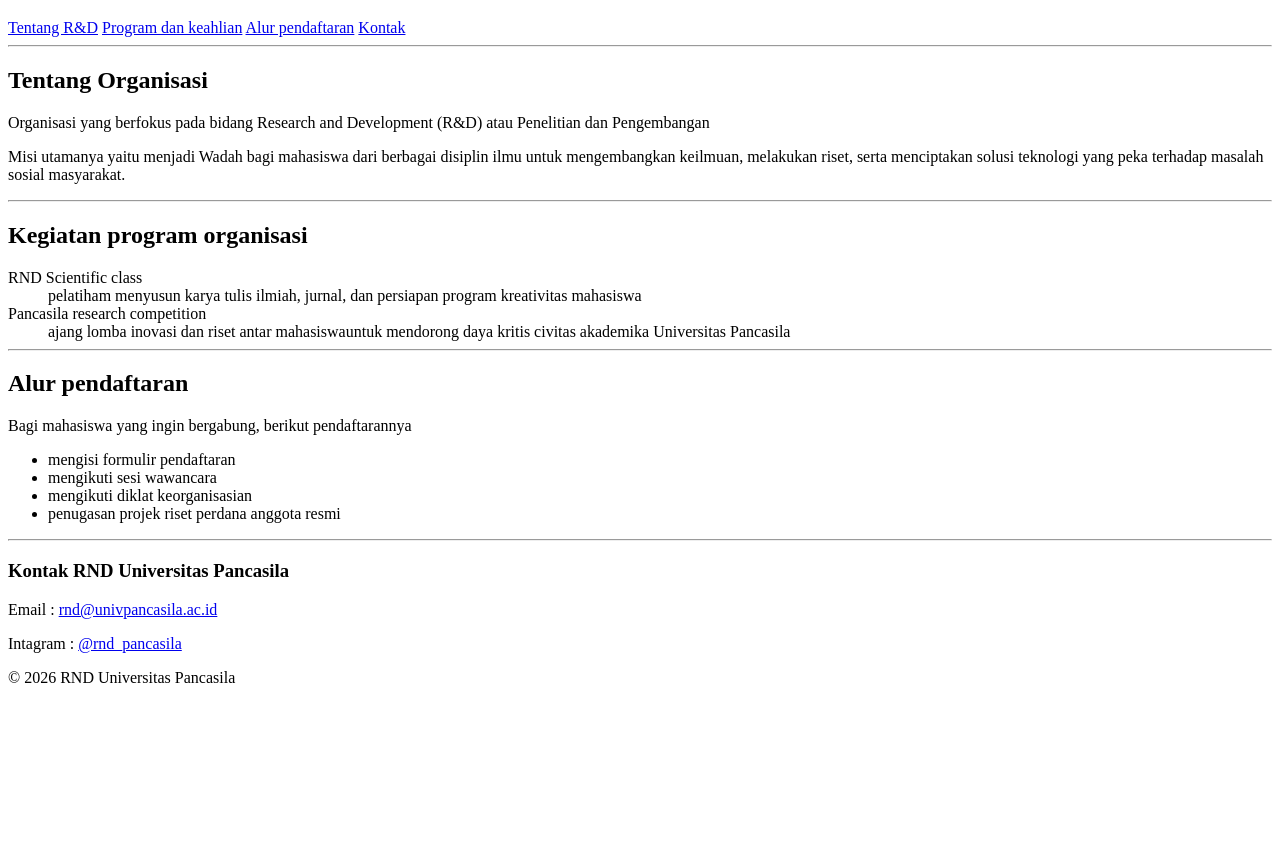
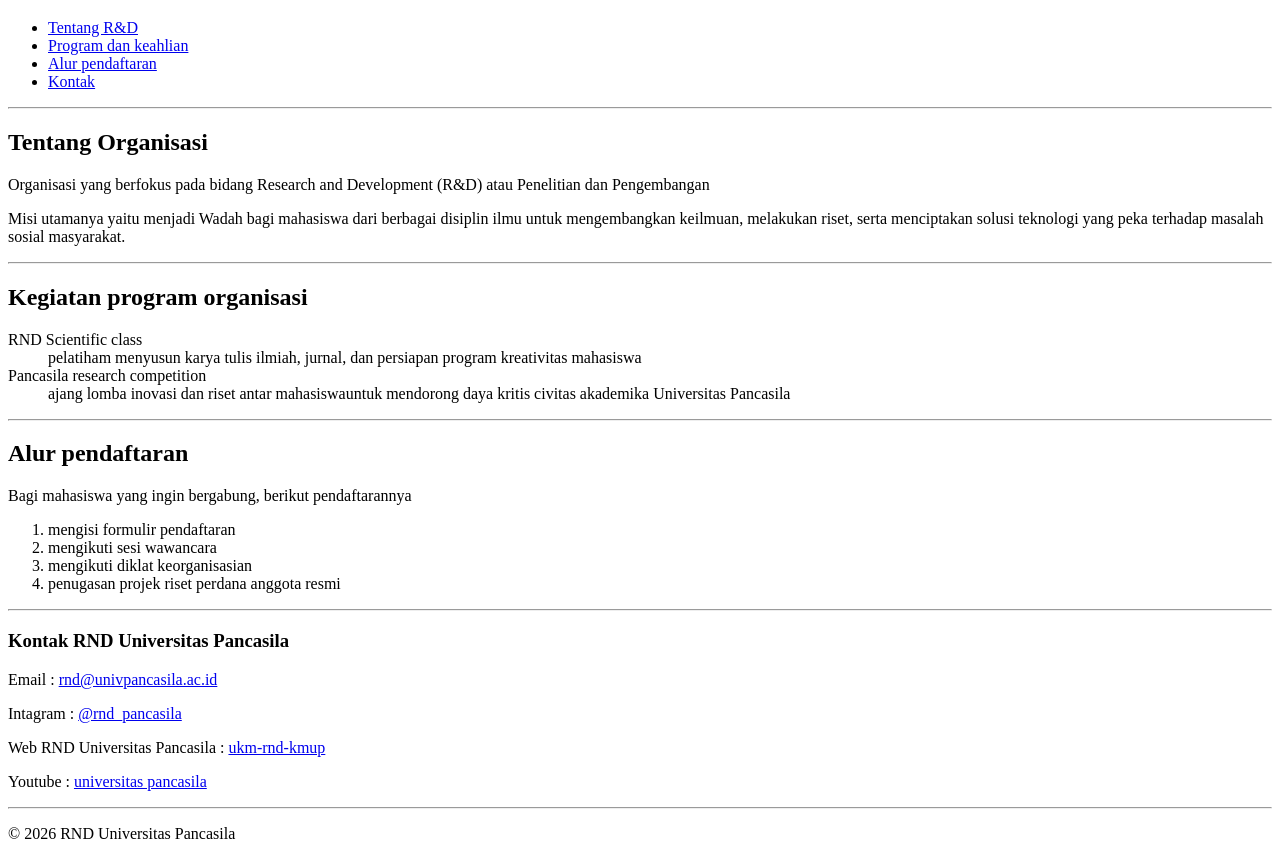
Before and after one commit to ridhosch/Praktikum_DesainWeb-A_4525210066_RidhoSachlan, a plain HTML site: page Pertemuan2/Source code/pertemuan2.html in a window 1280 px wide. Shown: the part 473-1332 px from the top of the page. Before the commit the page ends 1176 px from the top, so only its background shows below. Drawn offline with Linux system fonts and the light colour scheme.

Commit message:
commit pertama

```diff
--- a/Pertemuan2/Source code/pertemuan2.html
+++ b/Pertemuan2/Source code/pertemuan2.html
@@ -7,11 +7,14 @@
 </head>
 <body>
     <img src="https://encrypted-tbn0.gstatic.com/images?q=tbn:ANd9GcQdfufFC8pIceN2KKodbYtpp7dC9SuS-74mm1ge5BnNzXFgk4EiBBlPi1I&s=10" alt="Logo RND Universitas Pancasila" width="400" height="400">
+    <img src="rnd.png" alt="kegiatan" width="400" height="400">
     <h1>Organisasi RND Universitas Pancasila</h1>
-        <a href="#tentang">Tentang R&D</a>
-        <a href="#program">Program dan keahlian</a>
-        <a href="#alur">Alur pendaftaran</a>
-        <a href="#kontak">Kontak</a>
+    <ul>
+        <li><a href="#tentang">Tentang R&D</a></li>
+        <li><a href="#program">Program dan keahlian</a></li>
+        <li><a href="#alur">Alur pendaftaran</a></li>
+        <li><a href="#kontak">Kontak</a></li>
+    </ul>
         <hr>
 
         <section id="tentang">
@@ -23,11 +26,13 @@
 
         <section id="program">
         <h2>Kegiatan program organisasi</h2>
+        <dl>
         <dt>RND Scientific class</dt>
         <dd>pelatiham menyusun karya tulis ilmiah, jurnal, dan persiapan program kreativitas mahasiswa</dd>
 
         <dt>Pancasila research competition</dt>
         <dd>ajang lomba inovasi dan riset antar mahasiswauntuk mendorong daya kritis civitas akademika Universitas Pancasila</dd>
+        </dl>
         </section>
         <hr>
 
@@ -35,12 +40,12 @@
         <h2>Alur pendaftaran</h2>
         <p>Bagi mahasiswa yang ingin bergabung, berikut pendaftarannya</p>
 
-        <ul>
+        <ol>
             <li>mengisi formulir pendaftaran</li>
             <li>mengikuti sesi wawancara</li>
             <li>mengikuti diklat keorganisasian</li>
             <li>penugasan projek riset perdana anggota resmi</li>
-        </ul>
+        </ol>
         </section>
         <hr>
 
@@ -48,8 +53,10 @@
         <h3>Kontak RND Universitas Pancasila</h3>
         <p>Email : <a href="mailto:rnd@univpancasasila.ac.id">rnd@univpancasila.ac.id</a></p>
         <p>Intagram : <a href="https://www.instagram.com/rnd_pancasila/">@rnd_pancasila</a></p>
+        <p>Web RND Universitas Pancasila : <a href="https://univpancasila.ac.id/ukm-rd-kmup/">ukm-rnd-kmup</a></p>
+        <p>Youtube : <a href="https://www.youtube.com/@universitaspancasila8718">universitas pancasila</a></p>
         </section>
-
+        <hr>
         <p>&copy; 2026 RND Universitas Pancasila</p>
 </body>
 </html>
```
Also changed, not shown: Pertemuan2/Source code/rnd.png (added).
